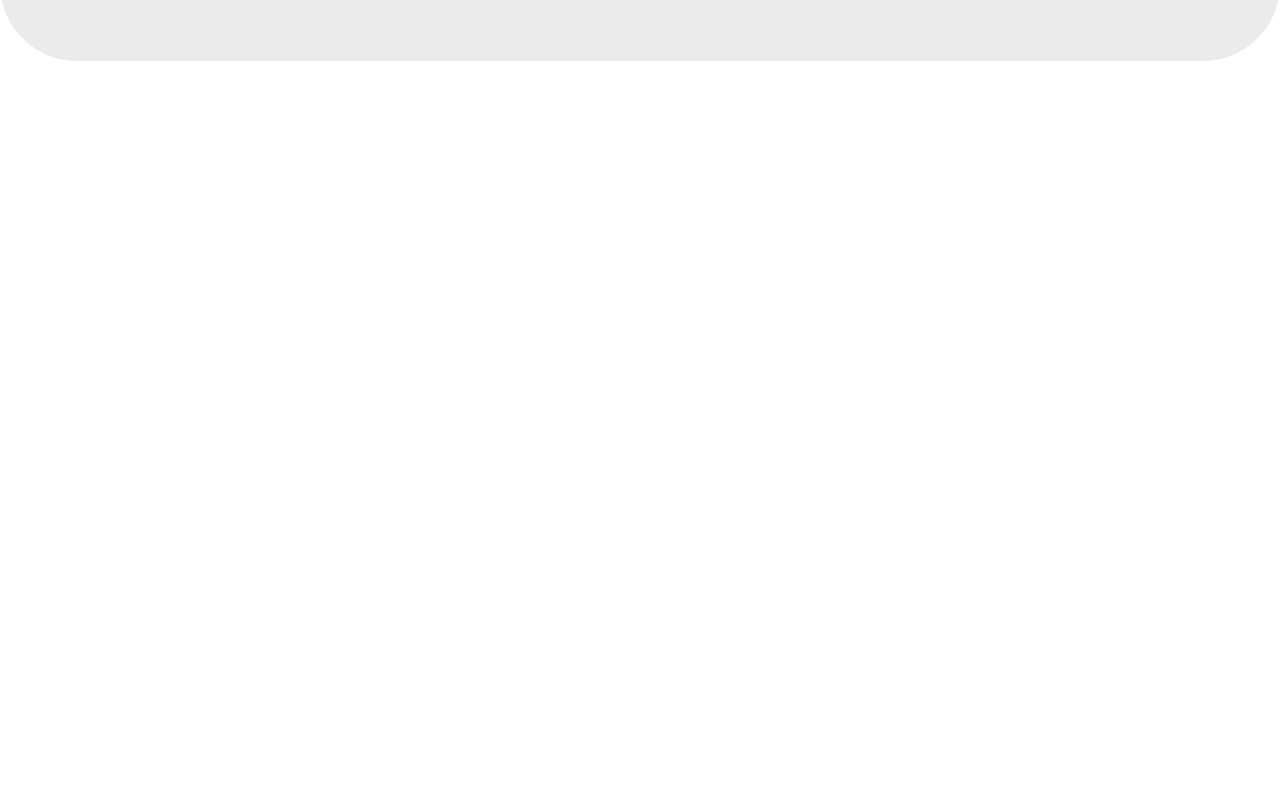
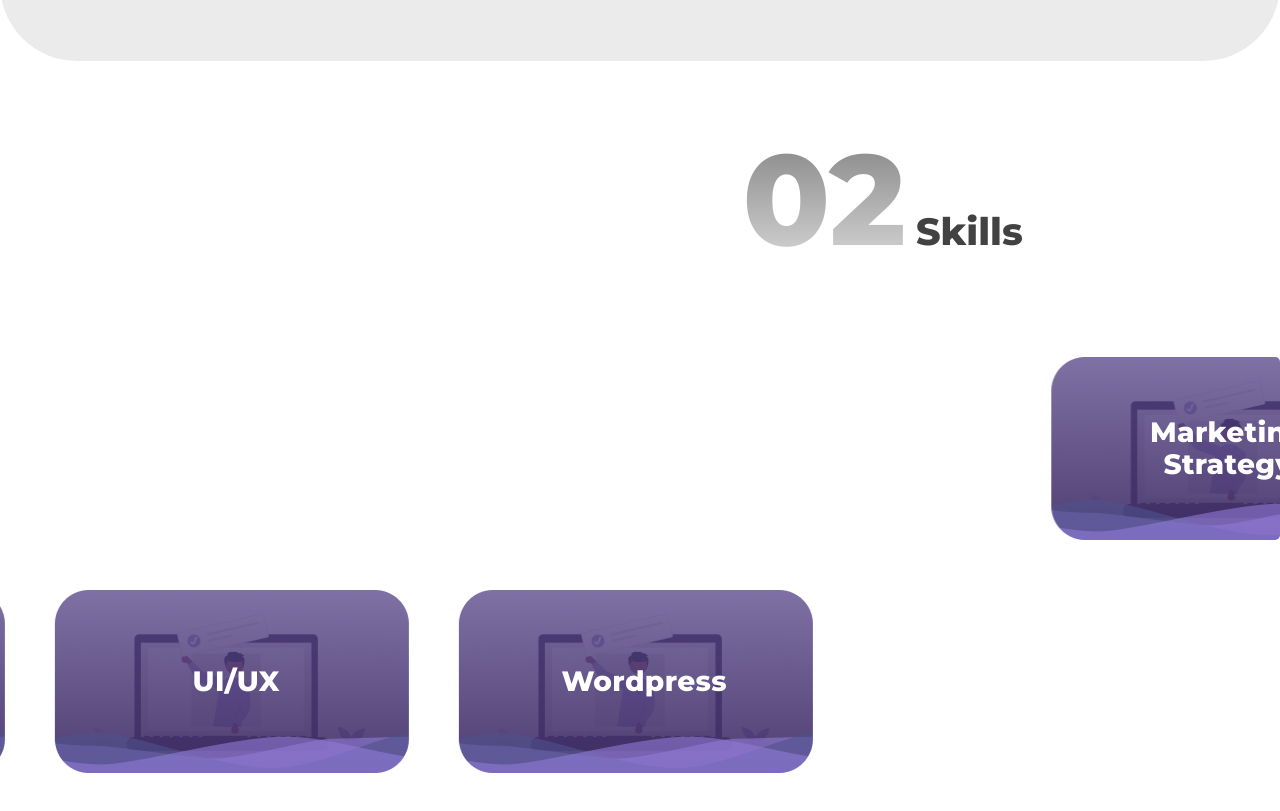
Before and after one commit to saitejapadamatinti/abhijeet-portfolio, a React (Create React App) app: page / in a window 1280 px wide. Shown: the part 2667-3478 px from the top of the page. Before the commit the page ends 2788 px from the top, so only its background shows below. Built offline with nearby package versions, Linux system fonts and the light colour scheme.

Commit message:
testing scrool

```diff
--- a/src/App.css
+++ b/src/App.css
@@ -17,6 +17,7 @@
   margin: 0px;
   padding: 0px;
   box-sizing: border-box;
+  font-family: 'Montserrat';
 }
 .App-header {
   background-color: #282c34;
@@ -167,7 +168,7 @@
 @media screen and (max-width : 576px) {
   .heading-1 {
 
-    font-size: 24px;
+    font-size: 18px;
   }
   .heading-3{
     font-size: 14px;
@@ -177,7 +178,12 @@
     font-size: 14px;
   }
 }
+@media screen and (max-width:1023px) {
+  .heading-1 {
 
+    font-size: 20px;
+  }
+}
 @media screen and (min-width: 1024px) {
   .middle-width-container {
     width: 90%;
--- a/src/components/HomePage/index.css
+++ b/src/components/HomePage/index.css
@@ -153,28 +153,27 @@
 
 /* ----------------------------------- */
 
-.about-card-user-box{
-
+.about-card-user-box {
 }
 .about-box-card-animation {
   width: 300px;
-  height: 500px;
+  height: 300px;
   border-radius: 5px;
   box-shadow: 0 2px 30px rgba(black, 0.2);
-  background: lighten(#eb1f00, 10%);
+  background: lighten(#f0f4c3, 10%);
   position: relative;
   overflow: hidden;
   transform: translate3d(0, 0, 0);
-  background-color: blue;
+  box-shadow: 0px 16px 20px 0px rgba(0, 0, 0, 0.25);
 }
 
 .wave {
   opacity: 0.4;
   position: absolute;
+  background-color: red;
   top: 3%;
   left: 50%;
-  background: #0af;
-  width: 500px;
+  width: 100%;
   height: 500px;
   margin-left: -250px;
   margin-top: -250px;
@@ -456,3 +455,112 @@
     top: -4.8em;
   }
 }
+
+/* skill card div */
+.skill-card-div {
+  display: flex;
+  gap: 50px;
+  width: 100%;
+}
+
+#to-left-scroll-container {
+margin-bottom: 50px;
+  border-radius: 5px;
+  overflow: hidden;
+}
+
+#to-left-scroll-text {
+  /* animation properties */
+  -moz-transform: translateX(100%);
+  -webkit-transform: translateX(100%);
+  transform: translateX(100%);
+
+  -moz-animation: to-left-my-animation 30s linear infinite;
+  -webkit-animation: to-left-my-animation 30s linear infinite;
+  animation: to-left-my-animation 30s linear infinite;
+}
+
+/* for Firefox */
+@-moz-keyframes to-left-my-animation {
+  from {
+    -moz-transform: translateX(140%);
+  }
+  to {
+    -moz-transform: translateX(-140%);
+  }
+}
+
+/* for Chrome */
+@-webkit-keyframes to-left-my-animation {
+  from {
+    -webkit-transform: translateX(140%);
+  }
+  to {
+    -webkit-transform: translateX(-140%);
+  }
+}
+
+@keyframes to-left-my-animation {
+  from {
+    -moz-transform: translateX(140%);
+    -webkit-transform: translateX(140%);
+    transform: translateX(140%);
+  }
+  to {
+    -moz-transform: translateX(-140%);
+    -webkit-transform: translateX(-140%);
+    transform: translateX(-140%);
+  }
+}
+
+#to-right-scroll-container {
+  border-radius: 5px;
+  overflow: hidden;
+  margin-bottom: 60px;
+}
+
+#to-right-scroll-text {
+  text-align: right;
+
+  /* animation properties */
+  -moz-transform: translateX(-100%);
+  -webkit-transform: translateX(-100%);
+  transform: translateX(-130%);
+
+  -moz-animation: my-animation 30s linear infinite;
+  -webkit-animation: my-animation 30s linear infinite;
+  animation: my-animation 30s linear infinite;
+}
+
+/* for Firefox */
+@-moz-keyframes my-animation {
+  from {
+    -moz-transform: translateX(-140%);
+  }
+  to {
+    -moz-transform: translateX(100%);
+  }
+}
+
+/* for Chrome */
+@-webkit-keyframes my-animation {
+  from {
+    -webkit-transform: translateX(-140%);
+  }
+  to {
+    -webkit-transform: translateX(100%);
+  }
+}
+
+@keyframes my-animation {
+  from {
+    -moz-transform: translateX(-140%);
+    -webkit-transform: translateX(-140%);
+    transform: translateX(-140%);
+  }
+  to {
+    -moz-transform: translateX(100%);
+    -webkit-transform: translateX(100%);
+    transform: translateX(100%);
+  }
+}
--- a/src/components/HomePage/index.js
+++ b/src/components/HomePage/index.js
@@ -5,6 +5,21 @@
 import ProfessionalSection from "../homePageComponents/professionalSection/professionalSection";
 import { BiDownload } from "react-icons/bi";
 import AccordionComponent from "../homePageComponents/Accordion";
+import SkillCard from "../homePageComponents/skillsCard";
+
+const skills = [
+  "Marketing Strategy",
+  "Digital Marketing",
+  "Analytics and Data Interpretation",
+  "Branding",
+  "Market Research",
+  "Copywriting and Content Creation",
+  "Communication Skills",
+  "Project Management",
+  "Creative Thinking",
+  "UI/UX",
+  "Wordpress",
+];
 
 const HomePage = () => {
   return (
@@ -65,6 +80,7 @@
               </div>
             </div>
           </div>
+
           <div>
             {/* <img className="about-section-line" src="/images/Vector 2.png" />
           <img className="about-section-arrow-icon" src="/images/Add a heading (12) 1.png" /> */}
@@ -112,13 +128,13 @@
                 </div>
               </div> */}
               <div className="about-images-container">
-                {/* <div className="about-card-user-box">
+                <div className="about-card-user-box">
                   <div class="about-box-card-animation">
                     <div class="wave -one"></div>
                     <div class="wave -two"></div>
                     <div class="wave -three"></div>
                   </div>
-                </div> */}
+                </div>
               </div>
               <div className="about-section-content">
                 <p>
@@ -174,6 +190,33 @@
           </div>
         </div>
       </div>
+      <div id="ss" className="main-width-container">
+        <div className="middle-width-container">
+          <div className="section-number-div">
+            <HomeSectionNumber number={"02"} content={"Skills"} />
+          </div>
+        </div>
+      </div>
+      {/* <marquee scrollamount="10"> */}
+      <div id="to-left-scroll-container">
+        <div id="to-left-scroll-text">
+          <div className="skill-card-div">
+            {skills.slice(0, 6).map((eachSkill) => (
+              <SkillCard skillName={eachSkill} />
+            ))}
+          </div>
+        </div>
+      </div>
+      <div id="to-right-scroll-container">
+        <div id="to-right-scroll-text">
+          <div className="skill-card-div">
+            {skills.slice(6).map((eachSkill) => (
+              <SkillCard skillName={eachSkill} />
+            ))}
+          </div>
+        </div>
+      </div>
+      {/* </marquee> */}
     </>
   );
 };
--- a/src/components/homePageComponents/Accordion/index.css
+++ b/src/components/homePageComponents/Accordion/index.css
@@ -18,7 +18,7 @@
 
   display: flex;
   flex-direction: column;
-  gap: 15px;
+  gap: 4px;
 }
 .Professional-accordionSection-taps-div {
   display: flex;
--- /dev/null
+++ b/src/components/homePageComponents/skillsCard/index.css
@@ -0,0 +1,27 @@
+.skillcard-bg-image {
+  background-image: url("/public/images/skillcard.png");
+
+  min-width: 354px;
+  min-height: 183px;
+  display: flex;
+  justify-content: center;
+  align-items: center;
+  background-position: center;
+  background-repeat: no-repeat;
+  background-size: cover;
+}
+.skil-card-head-div{
+    display: flex;
+    justify-content: center;
+    align-items: center;
+    text-align: center;
+}
+.skill-card-main-text {
+  color: #fff;
+  font-size: 28px;
+  font-style: normal;
+  font-weight: 800;
+  line-height: 32px;
+  letter-spacing: 0.35px;
+  width: 90%;
+}
--- /dev/null
+++ b/src/components/homePageComponents/skillsCard/index.js
@@ -0,0 +1,14 @@
+import React from "react";
+import "./index.css";
+
+const SkillCard = ({ skillName }) => {
+  return (
+    <div className="skillcard-bg-image">
+        <div className="skil-card-head-div">
+      <h1 className="skill-card-main-text">{skillName}</h1>
+      </div>
+    </div>
+  );
+};
+
+export default SkillCard;
```
Also changed, not shown: public/images/skillcard.png (added).
